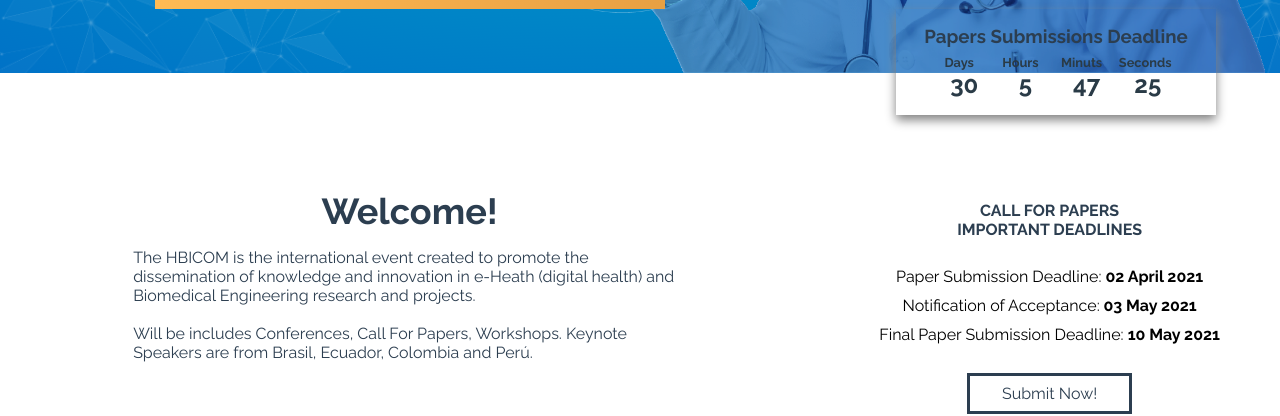
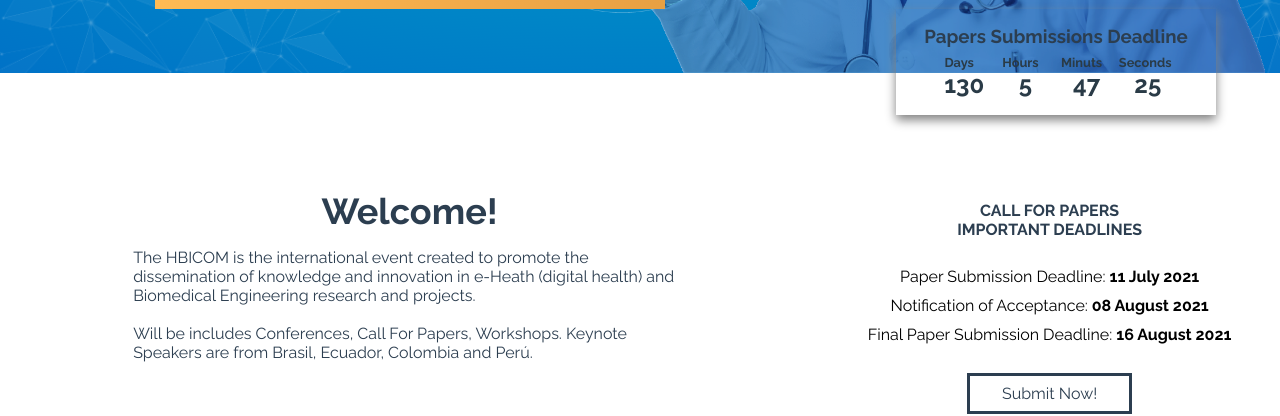
Before and after one commit to jorgemamani1618/hbicom2021, a Vue app: page /Committe in a window 1280 px wide. Shown: the part 487-903 px from the top of the page. Built offline with nearby package versions, Linux system fonts and the light colour scheme.

Commit message:
Cambio de Fecha

```diff
--- a/src/views/Home.vue
+++ b/src/views/Home.vue
@@ -4,7 +4,7 @@
         <div class="container-timer">
           <h3 class="timer-title"> Papers Submissions Deadline</h3>
           <Timer
-          starttime="April 02, 2021 23:59:59"
+          starttime="July 11, 2021 23:59:59"
           endtime="Nov 15, 2021 12:00:00"
           trans='{
          "day":"Days",
@@ -44,12 +44,12 @@
         <h4 class="h4_amarillo">IMPORTANT DEADLINES</h4>
         <p class="parrafo-lateral">
           Paper Submission Deadline:
-          <span class="p_bold">02 April 2021 </span><br />
-          Notification of Acceptance:<span class="p_bold"> 03 May 2021</span>
+          <span class="p_bold">11 July 2021 </span><br />
+          Notification of Acceptance:<span class="p_bold"> 08 August 2021</span>
           <br />
 
           Final Paper Submission Deadline:
-          <span class="p_bold">10 May 2021</span>
+          <span class="p_bold">16 August 2021</span>
         </p>
         <router-link to="/CallForPapers/#topics" class="button-primary"
           >Submit Now!</router-link
```
